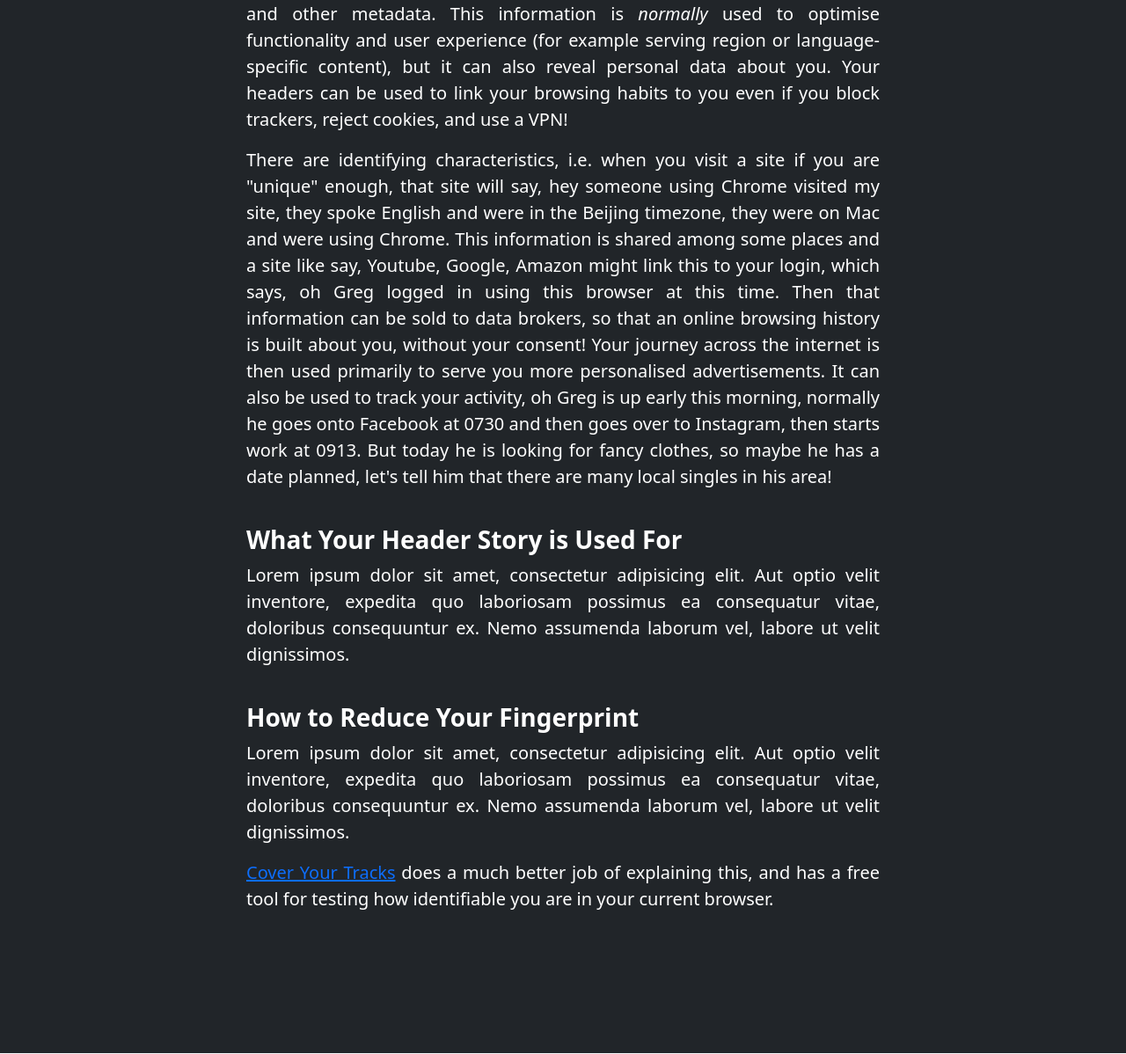
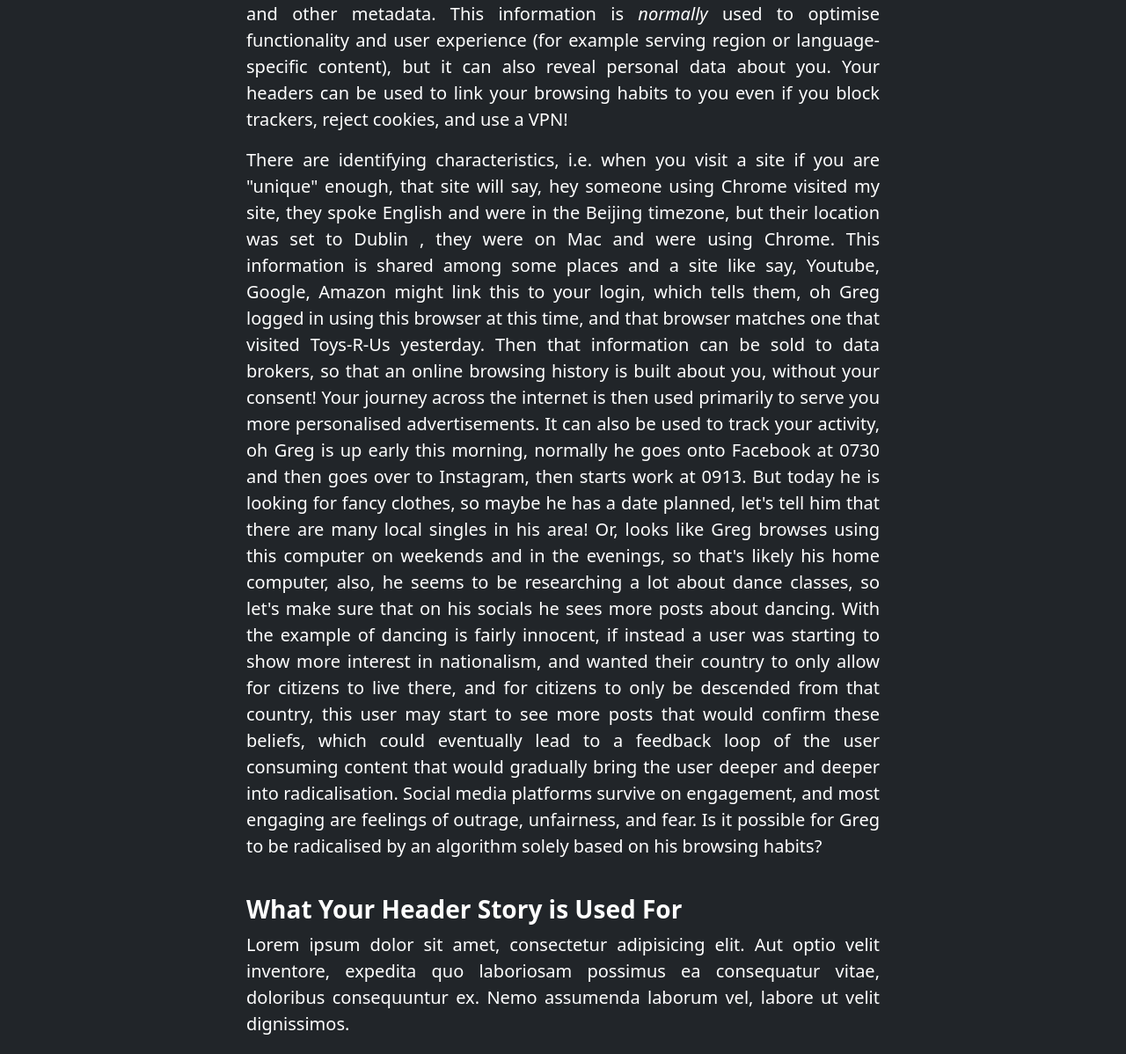
Before and after one commit to CPettifo/headers, a Flask app: template services/collector/templates/index.html in a window 1280 px wide. Shown: the part 1588-2786 px from the top of the page at 88% size. Run offline with Flask 3, Linux system fonts and the light colour scheme; the template is opened without the code that fills it, so the values that code supplies are empty.

Commit message:
continue ramble

```diff
--- a/services/collector/templates/index.html
+++ b/services/collector/templates/index.html
@@ -83,14 +83,21 @@
                             </p>
                             <p class="lead">
                                 There are identifying characteristics, i.e. when you visit a site if you are "unique" enough, that site will say, hey someone
-                                using Chrome visited my site, they spoke English and were in the Beijing timezone, they were on Mac and were using Chrome.
-                                This information is shared among some places and a site like say, Youtube, Google, Amazon might link this to your login, which
-                                says, oh Greg logged in using this browser at this time. Then that information can be sold to data brokers, so that an online
-                                browsing history is built about you, without your consent! Your journey across the internet is then used primarily to serve you
-                                more personalised advertisements. It can also be used to track your activity, oh Greg is up early this morning, normally he goes onto
-                                Facebook at 0730 and then goes over to Instagram, then starts work at 0913. But today he is looking for fancy clothes, so maybe he has a
-                                date planned, let's tell him that there are many local singles in his area!
-
+                                using Chrome visited my site, they spoke English and were in the Beijing timezone, but their location was set to Dublin
+                                , they were on Mac and were using Chrome. This information is shared among some places and a site like say, Youtube, Google,
+                                Amazon might link this to your login, which tells them, oh Greg logged in using this browser at this time, and that browser matches
+                                one that visited Toys-R-Us yesterday.
+                                Then that information can be sold to data brokers, so that an online browsing history is built about you, without your consent!
+                                Your journey across the internet is then used primarily to serve you more personalised advertisements. It can also be used to track your
+                                activity, oh Greg is up early this morning, normally he goes onto Facebook at 0730 and then goes over to Instagram, then starts work at 0913.
+                                But today he is looking for fancy clothes, so maybe he has a date planned, let's tell him that there are many local singles in his area! Or,
+                                looks like Greg browses using this computer on weekends and in the evenings, so that's likely his home computer, also, he seems to be researching
+                                a lot about dance classes, so let's make sure that on his socials he sees more posts about dancing.
+                                With the example of dancing is fairly innocent, if instead a user was starting to show more interest in nationalism, and wanted their country to
+                                only allow for citizens to live there, and for citizens to only be descended from that country, this user may start to see more posts that would
+                                confirm these beliefs, which could eventually lead to a feedback loop of the user consuming content that would gradually bring the user deeper and
+                                deeper into radicalisation. Social media platforms survive on engagement, and most engaging are feelings of outrage, unfairness, and fear. Is it possible
+                                for Greg to be radicalised by an algorithm solely based on his browsing habits?
                             </p>
                             <br>
                             <h3 class="fw-bolder">What Your Header Story is Used For</h3>
```
